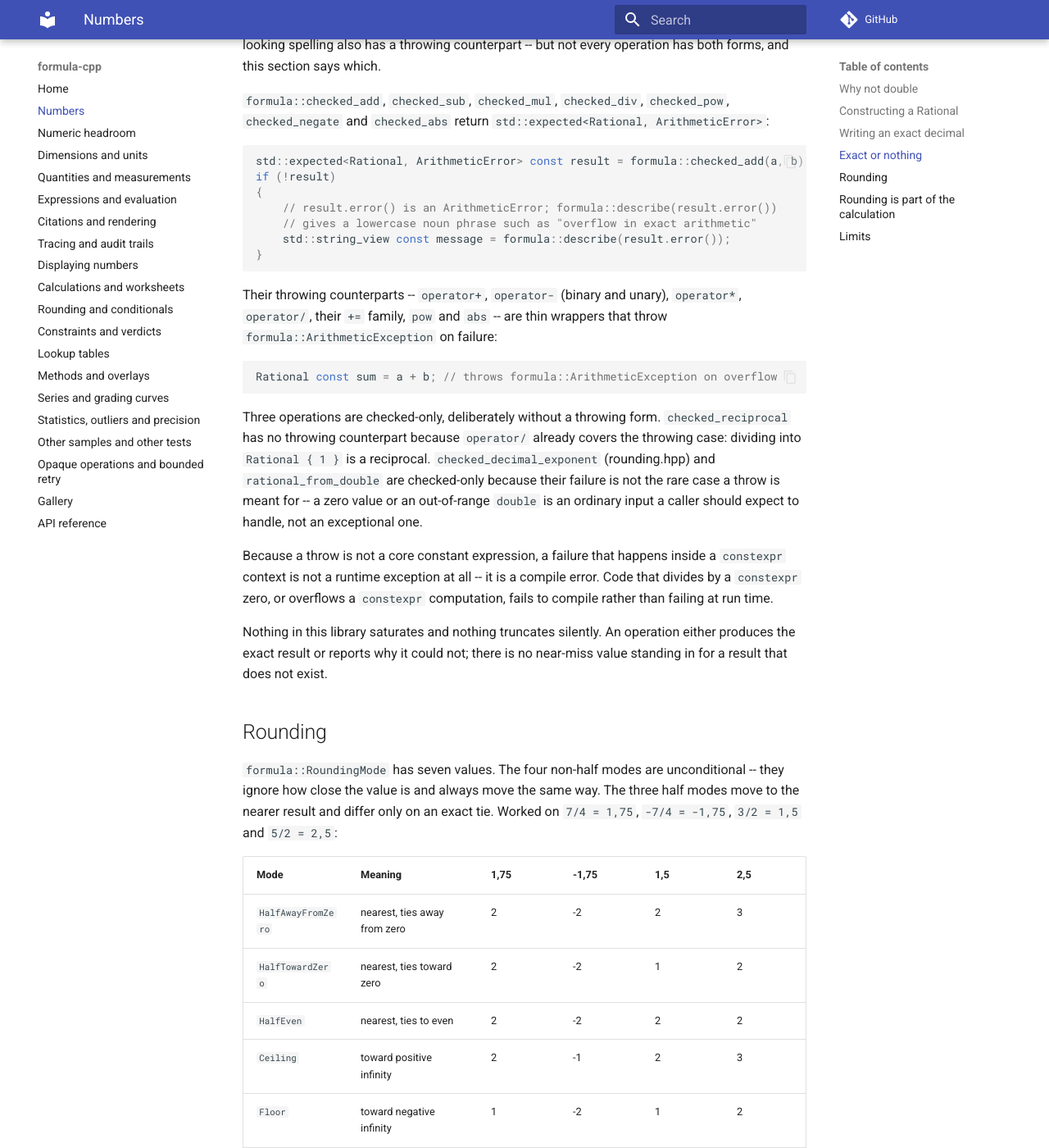
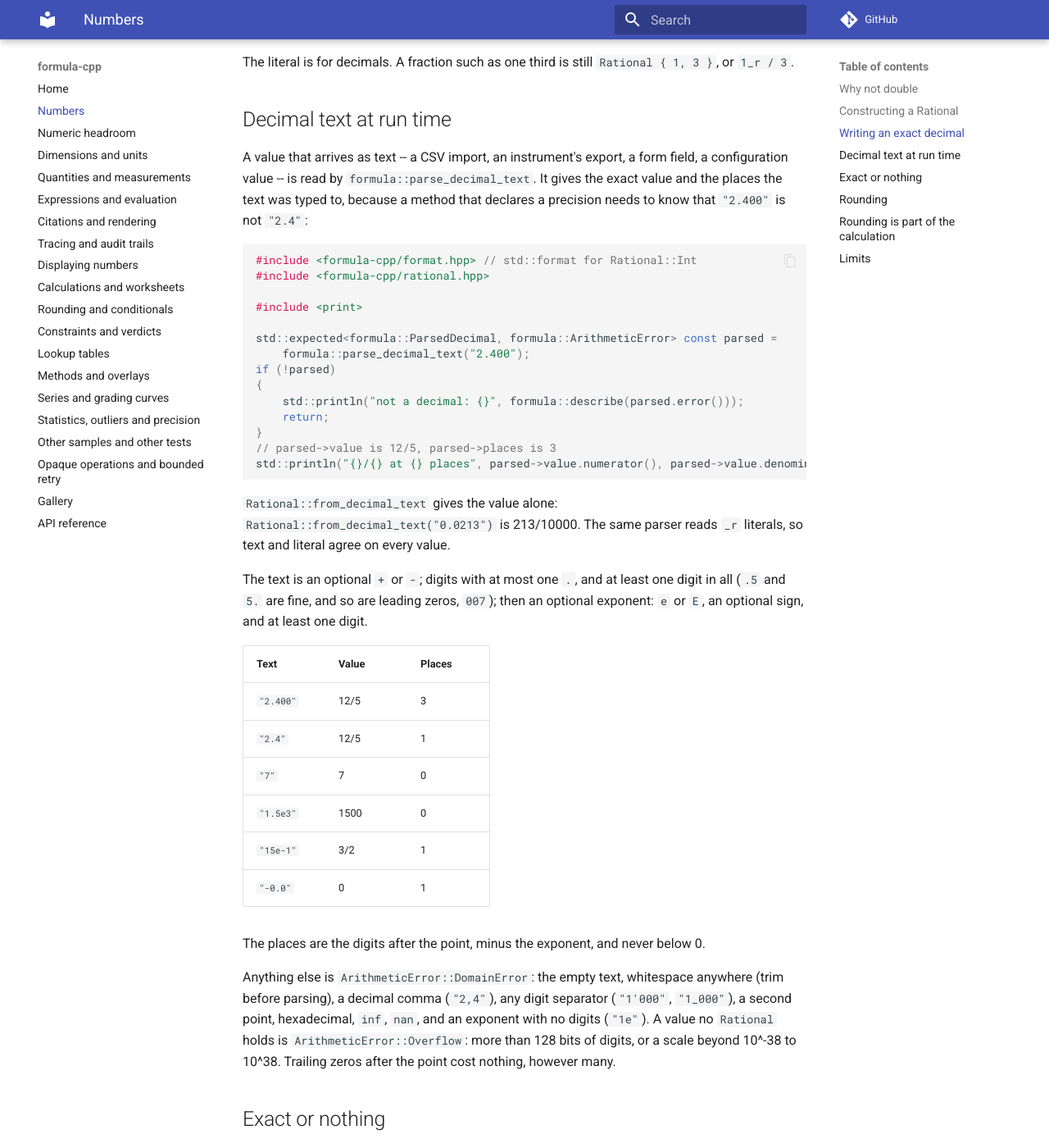
Before and after one commit to LASTRADA-Software/formula-cpp, an MkDocs documentation site: the page built from docs/numbers.md, in a window 1280 px wide and 1400 px high, scrolled down 3322 px. Shown: the whole window at 82% size. Built offline with MkDocs 1.6.1 and Material for MkDocs 9.7.7, drawn with Linux system fonts in a browser that asks for light colours; comment, search, counter and statistics services are not loaded; some of the changed text lies outside the part shown.

Commit message:
feat(rational): parse decimal text at run time, on the parser _r uses
parse_decimal_text reads decimal text that arrives at run time into a
ParsedDecimal: its exact value and the places it was typed to, so
"2.400" is 12/5 at 3 places. Rational::from_decimal_text gives the value
alone. Text that is not a decimal is DomainError; a value no Rational
holds is Overflow.

The _r literal now reads its spelling with the same parser, in a literal
syntax, so its mantissa widens to 128 bits. from_decimal scales by a
128-bit power of ten, reaching 10^-38 to 10^38, and folds a mantissa's
trailing zeros into a negative exponent first. Only refusals turn into
answers.

Signed-off-by: Christian Parpart <c.parpart@lastrada.net>

````diff
--- a/docs/numbers.md
+++ b/docs/numbers.md
@@ -53,6 +53,7 @@ is the only place precision is deliberately given up.
 | a fraction | `Rational { 3, 4 }` | 3/4 |
 | an exact decimal | `0.45_r` | 9/20 |
 | an exact decimal from digits known only at run time | `Rational::from_decimal(45, -2)` | 9/20 |
+| an exact decimal from text read at run time | `Rational::from_decimal_text("0.45")` | 9/20 |
 | a whole number of tens, the same way | `Rational::from_decimal(45, 1)` | 450/1 |
 | the exact value of a `double` | `Rational::from_double_exact(0.45)` | a power-of-two denominator |
 | a measured `double` on a known scale | `rational_from_double(0.45, DecimalPlaces { 2 }, mode)` | 9/20 |
@@ -75,12 +76,15 @@ Rational const g =
 `0.45_r` is read from its spelling at compile time
 ([Writing an exact decimal](#writing-an-exact-decimal)). `from_decimal`
 writes the same number from a mantissa and a power of ten that may be known
-only at run time.
+only at run time; its scale reaches from 10^-38 to 10^38. `from_decimal_text`
+reads it from text that arrives at run time
+([Decimal text at run time](#decimal-text-at-run-time)).
 
-`from_decimal`, `from_double_exact` and `rational_from_double` all return
-`std::expected<Rational, ArithmeticError>` because the conversion can fail --
-`from_decimal`'s scale factor can overflow, and `from_double_exact` can be
-asked for a NaN or an infinity. `*` unwraps a value known to be present; use
+`from_decimal`, `from_decimal_text`, `from_double_exact` and
+`rational_from_double` all return `std::expected<Rational, ArithmeticError>`
+because the conversion can fail -- `from_decimal`'s scale factor can
+overflow, `from_decimal_text` can be given text that is not a decimal, and
+`from_double_exact` can be asked for a NaN or an infinity. `*` unwraps a value known to be present; use
 the `checked_` layer described below when the input is not already known-good.
 
 `Rational r = 0.45;` does **not** compile. `Rational` has a constructor
@@ -116,8 +120,9 @@ compile. The diagnostic names the function that was reached:
 
 | Spelling | Why it is refused | Named in the diagnostic |
 |---|---|---|
-| `9'223'372'036'854'775'808_r` | one more than the largest 64-bit integer, 9'223'372'036'854'775'807, which bounds the literal's mantissa -- though a `Rational` holds the value | `formula_rational_literal_out_of_range` |
-| `0.0000000000000000001_r` | a denominator of 10^19: the literal's scale, like `from_decimal`'s, stops at 10^18 | `formula_rational_literal_out_of_range` |
+| `170'141'183'460'469'231'731'687'303'715'884'105'728_r` | 2^127, one more than the largest integer a `Rational` holds, which bounds the literal's 128-bit mantissa | `formula_rational_literal_out_of_range` |
+| `0.000'000'000'000'000'000'000'000'000'000'000'000'001_r` | a denominator of 10^39: the literal's scale, like `from_decimal`'s, stops at 10^38 | `formula_rational_literal_out_of_range` |
+| `1e39_r` | 10^39 is an integer no `Rational` holds | `formula_rational_literal_out_of_range` |
 | `0x1F_r`, `0b101_r` | not a decimal | `formula_rational_literal_not_a_decimal` |
 | `017_r` | C++ reads a leading zero as octal, so it is not the decimal 17 | `formula_rational_literal_not_a_decimal` |
 
@@ -126,6 +131,58 @@ literal with two dozen places still works when most of them are zeros.
 
 The literal is for decimals. A fraction such as one third is still
 `Rational { 1, 3 }`, or `1_r / 3`.
+
+## Decimal text at run time
+
+A value that arrives as text -- a CSV import, an instrument's export, a form
+field, a configuration value -- is read by `formula::parse_decimal_text`. It
+gives the exact value and the places the text was typed to, because a method
+that declares a precision needs to know that `"2.400"` is not `"2.4"`:
+
+```cpp
+#include <formula-cpp/format.hpp> // std::format for Rational::Int
+#include <formula-cpp/rational.hpp>
+
+#include <print>
+
+std::expected<formula::ParsedDecimal, formula::ArithmeticError> const parsed =
+    formula::parse_decimal_text("2.400");
+if (!parsed)
+{
+    std::println("not a decimal: {}", formula::describe(parsed.error()));
+    return;
+}
+// parsed->value is 12/5, parsed->places is 3
+std::println("{}/{} at {} places", parsed->value.numerator(), parsed->value.denominator(), parsed->places);
+```
+
+`Rational::from_decimal_text` gives the value alone:
+`Rational::from_decimal_text("0.0213")` is 213/10000. The same parser reads
+`_r` literals, so text and literal agree on every value.
+
+The text is an optional `+` or `-`; digits with at most one `.`, and at least
+one digit in all (`.5` and `5.` are fine, and so are leading zeros, `007`);
+then an optional exponent: `e` or `E`, an optional sign, and at least one
+digit.
+
+| Text | Value | Places |
+|---|---|---|
+| `"2.400"` | 12/5 | 3 |
+| `"2.4"` | 12/5 | 1 |
+| `"7"` | 7 | 0 |
+| `"1.5e3"` | 1500 | 0 |
+| `"15e-1"` | 3/2 | 1 |
+| `"-0.0"` | 0 | 1 |
+
+The places are the digits after the point, minus the exponent, and never below
+0.
+
+Anything else is `ArithmeticError::DomainError`: the empty text, whitespace
+anywhere (trim before parsing), a decimal comma (`"2,4"`), any digit separator
+(`"1'000"`, `"1_000"`), a second point, hexadecimal, `inf`, `nan`, and an
+exponent with no digits (`"1e"`). A value no `Rational` holds is
+`ArithmeticError::Overflow`: more than 128 bits of digits, or a scale beyond
+10^-38 to 10^38. Trailing zeros after the point cost nothing, however many.
 
 ## Exact or nothing
 
````
Also changed, not shown: CHANGELOG.md (+10 -0 lines), 10 other files.
